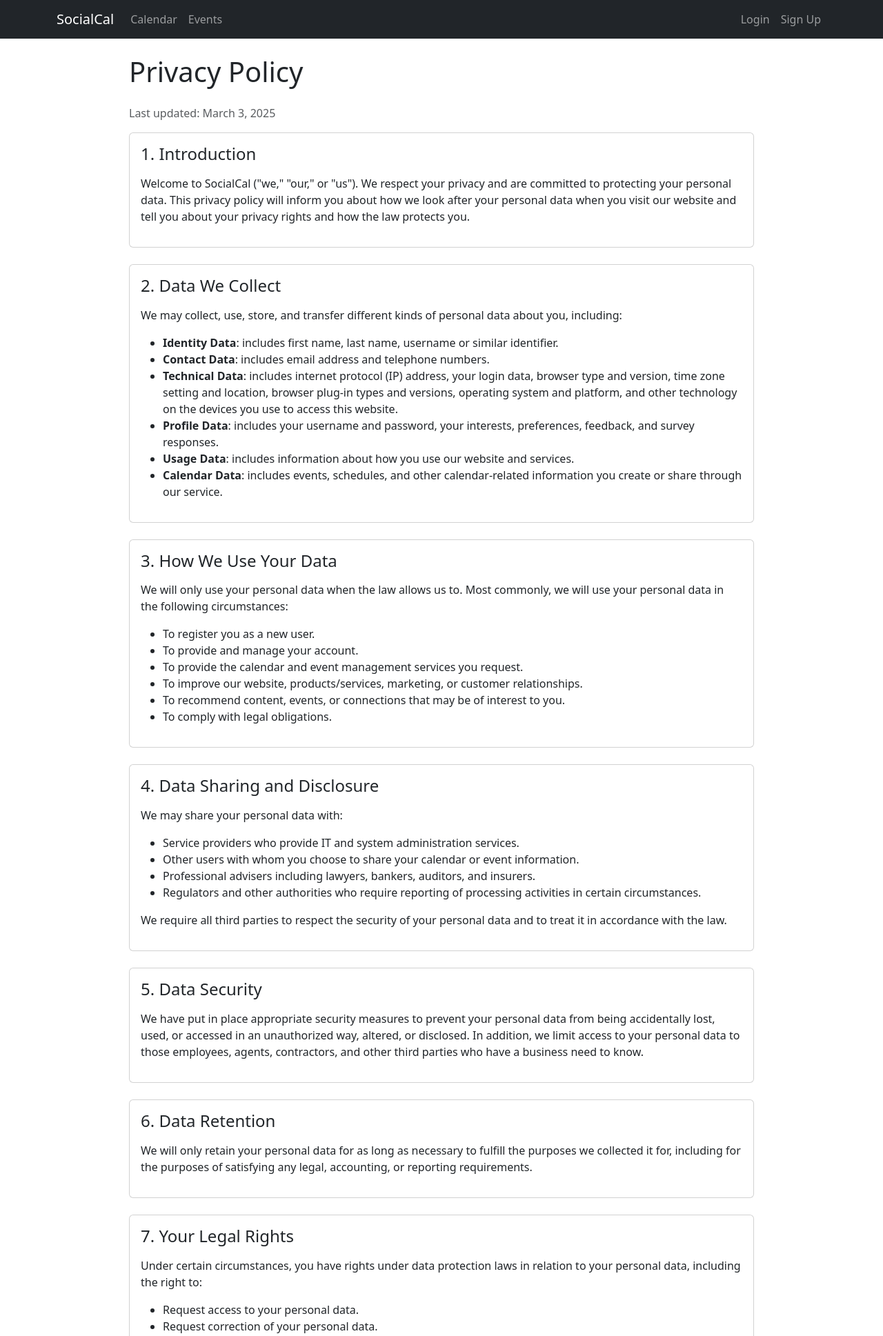
After one commit to natea/socialcal, a Django app: page /privacy/ in a window 1280 px wide. The commit adds this page. Shown: the top 1937 px of the page at 69% size. Run offline with Django 4.2, Linux system fonts and the light colour scheme; some libraries are stand-ins or nearby versions.

Commit message:
add a privacy and terms of use page

```diff
--- a/core/urls.py
+++ b/core/urls.py
@@ -9,6 +9,8 @@ urlpatterns = [
     path('about/', views.about, name='about'),
     path('contact/', views.contact, name='contact'),
     path('search/', views.search, name='search'),
+    path('privacy/', views.privacy, name='privacy'),
+    path('terms-of-service/', views.terms_of_service, name='terms_of_service'),
 ]
 
 # Add debug routes only in DEBUG mode
--- a/core/views.py
+++ b/core/views.py
@@ -37,6 +37,18 @@ def index(request):
     """
     return render(request, 'core/index.html')
 
+def privacy(request):
+    """
+    View for the privacy policy page.
+    """
+    return render(request, 'core/privacy.html')
+
+def terms_of_service(request):
+    """
+    View for the terms of service page.
+    """
+    return render(request, 'core/terms_of_service.html')
+
 def debug_error(request):
     """
     View that intentionally raises an exception to test error handling.
--- a/templates/base.html
+++ b/templates/base.html
@@ -15,7 +15,7 @@
         };
     </script>
 </head>
-<body>
+<body class="d-flex flex-column min-vh-100">
     <nav class="navbar navbar-expand-lg navbar-dark bg-dark">
         <div class="container">
             <a class="navbar-brand" href="{% url 'core:home' %}">SocialCal</a>
@@ -54,7 +54,7 @@
         </div>
     </nav>
 
-    <div class="container mt-4">
+    <div class="container mt-4 flex-grow-1">
         {% if messages %}
             {% for message in messages %}
                 <div class="alert alert-{{ message.tags }}">
@@ -66,6 +66,20 @@
         {% block content %}{% endblock %}
     </div>
 
+    <footer class="bg-light py-4 mt-5">
+        <div class="container">
+            <div class="row">
+                <div class="col-md-6">
+                    <p class="mb-0">&copy; {% now "Y" %} SocialCal. All rights reserved.</p>
+                </div>
+                <div class="col-md-6 text-md-end">
+                    <a href="{% url 'core:privacy' %}" class="text-decoration-none text-muted me-3">Privacy Policy</a>
+                    <a href="{% url 'core:terms_of_service' %}" class="text-decoration-none text-muted">Terms of Service</a>
+                </div>
+            </div>
+        </div>
+    </footer>
+
     <!-- JavaScript Dependencies -->
     <script src="https://code.jquery.com/jquery-3.7.1.min.js"></script>
     <script src="https://cdn.jsdelivr.net/npm/bootstrap@5.3.0/dist/js/bootstrap.bundle.min.js"></script>
--- /dev/null
+++ b/templates/core/privacy.html
@@ -0,0 +1,120 @@
+{% extends "base.html" %}
+
+{% block title %}Privacy Policy - SocialCal{% endblock %}
+
+{% block content %}
+<div class="container">
+    <div class="row">
+        <div class="col-lg-10 mx-auto">
+            <h1 class="mb-4">Privacy Policy</h1>
+            <p class="text-muted">Last updated: {% now "F j, Y" %}</p>
+
+            <div class="card mb-4">
+                <div class="card-body">
+                    <h2 class="h4 mb-3">1. Introduction</h2>
+                    <p>Welcome to SocialCal ("we," "our," or "us"). We respect your privacy and are committed to protecting your personal data. This privacy policy will inform you about how we look after your personal data when you visit our website and tell you about your privacy rights and how the law protects you.</p>
+                </div>
+            </div>
+
+            <div class="card mb-4">
+                <div class="card-body">
+                    <h2 class="h4 mb-3">2. Data We Collect</h2>
+                    <p>We may collect, use, store, and transfer different kinds of personal data about you, including:</p>
+                    <ul>
+                        <li><strong>Identity Data</strong>: includes first name, last name, username or similar identifier.</li>
+                        <li><strong>Contact Data</strong>: includes email address and telephone numbers.</li>
+                        <li><strong>Technical Data</strong>: includes internet protocol (IP) address, your login data, browser type and version, time zone setting and location, browser plug-in types and versions, operating system and platform, and other technology on the devices you use to access this website.</li>
+                        <li><strong>Profile Data</strong>: includes your username and password, your interests, preferences, feedback, and survey responses.</li>
+                        <li><strong>Usage Data</strong>: includes information about how you use our website and services.</li>
+                        <li><strong>Calendar Data</strong>: includes events, schedules, and other calendar-related information you create or share through our service.</li>
+                    </ul>
+                </div>
+            </div>
+
+            <div class="card mb-4">
+                <div class="card-body">
+                    <h2 class="h4 mb-3">3. How We Use Your Data</h2>
+                    <p>We will only use your personal data when the law allows us to. Most commonly, we will use your personal data in the following circumstances:</p>
+                    <ul>
+                        <li>To register you as a new user.</li>
+                        <li>To provide and manage your account.</li>
+                        <li>To provide the calendar and event management services you request.</li>
+                        <li>To improve our website, products/services, marketing, or customer relationships.</li>
+                        <li>To recommend content, events, or connections that may be of interest to you.</li>
+                        <li>To comply with legal obligations.</li>
+                    </ul>
+                </div>
+            </div>
+
+            <div class="card mb-4">
+                <div class="card-body">
+                    <h2 class="h4 mb-3">4. Data Sharing and Disclosure</h2>
+                    <p>We may share your personal data with:</p>
+                    <ul>
+                        <li>Service providers who provide IT and system administration services.</li>
+                        <li>Other users with whom you choose to share your calendar or event information.</li>
+                        <li>Professional advisers including lawyers, bankers, auditors, and insurers.</li>
+                        <li>Regulators and other authorities who require reporting of processing activities in certain circumstances.</li>
+                    </ul>
+                    <p>We require all third parties to respect the security of your personal data and to treat it in accordance with the law.</p>
+                </div>
+            </div>
+
+            <div class="card mb-4">
+                <div class="card-body">
+                    <h2 class="h4 mb-3">5. Data Security</h2>
+                    <p>We have put in place appropriate security measures to prevent your personal data from being accidentally lost, used, or accessed in an unauthorized way, altered, or disclosed. In addition, we limit access to your personal data to those employees, agents, contractors, and other third parties who have a business need to know.</p>
+                </div>
+            </div>
+
+            <div class="card mb-4">
+                <div class="card-body">
+                    <h2 class="h4 mb-3">6. Data Retention</h2>
+                    <p>We will only retain your personal data for as long as necessary to fulfill the purposes we collected it for, including for the purposes of satisfying any legal, accounting, or reporting requirements.</p>
+                </div>
+            </div>
+
+            <div class="card mb-4">
+                <div class="card-body">
+                    <h2 class="h4 mb-3">7. Your Legal Rights</h2>
+                    <p>Under certain circumstances, you have rights under data protection laws in relation to your personal data, including the right to:</p>
+                    <ul>
+                        <li>Request access to your personal data.</li>
+                        <li>Request correction of your personal data.</li>
+                        <li>Request erasure of your personal data.</li>
+                        <li>Object to processing of your personal data.</li>
+                        <li>Request restriction of processing your personal data.</li>
+                        <li>Request transfer of your personal data.</li>
+                        <li>Right to withdraw consent.</li>
+                    </ul>
+                </div>
+            </div>
+
+            <div class="card mb-4">
+                <div class="card-body">
+                    <h2 class="h4 mb-3">8. Cookies</h2>
+                    <p>We use cookies and similar tracking technologies to track the activity on our service and hold certain information. Cookies are files with a small amount of data which may include an anonymous unique identifier.</p>
+                    <p>You can instruct your browser to refuse all cookies or to indicate when a cookie is being sent. However, if you do not accept cookies, you may not be able to use some portions of our service.</p>
+                </div>
+            </div>
+
+            <div class="card mb-4">
+                <div class="card-body">
+                    <h2 class="h4 mb-3">9. Changes to This Privacy Policy</h2>
+                    <p>We may update our Privacy Policy from time to time. We will notify you of any changes by posting the new Privacy Policy on this page and updating the "last updated" date at the top of this Privacy Policy.</p>
+                </div>
+            </div>
+
+            <div class="card mb-4">
+                <div class="card-body">
+                    <h2 class="h4 mb-3">10. Contact Us</h2>
+                    <p>If you have any questions about this Privacy Policy, please contact us:</p>
+                    <ul>
+                        <li>By email: support@socialcal.io</li>
+                    </ul>
+                </div>
+            </div>
+        </div>
+    </div>
+</div>
+{% endblock %}
```
Also changed, not shown: core/management/commands/fix_duplicate_users.py (added, +66 -0 lines), core/tests/__init__.py (+1 -1 lines), core/tests/test_privacy_terms.py (added, +16 -0 lines), socialcal/adapters.py (+11 -1 lines), templates/core/terms_of_service.html (added, +119 -0 lines).
